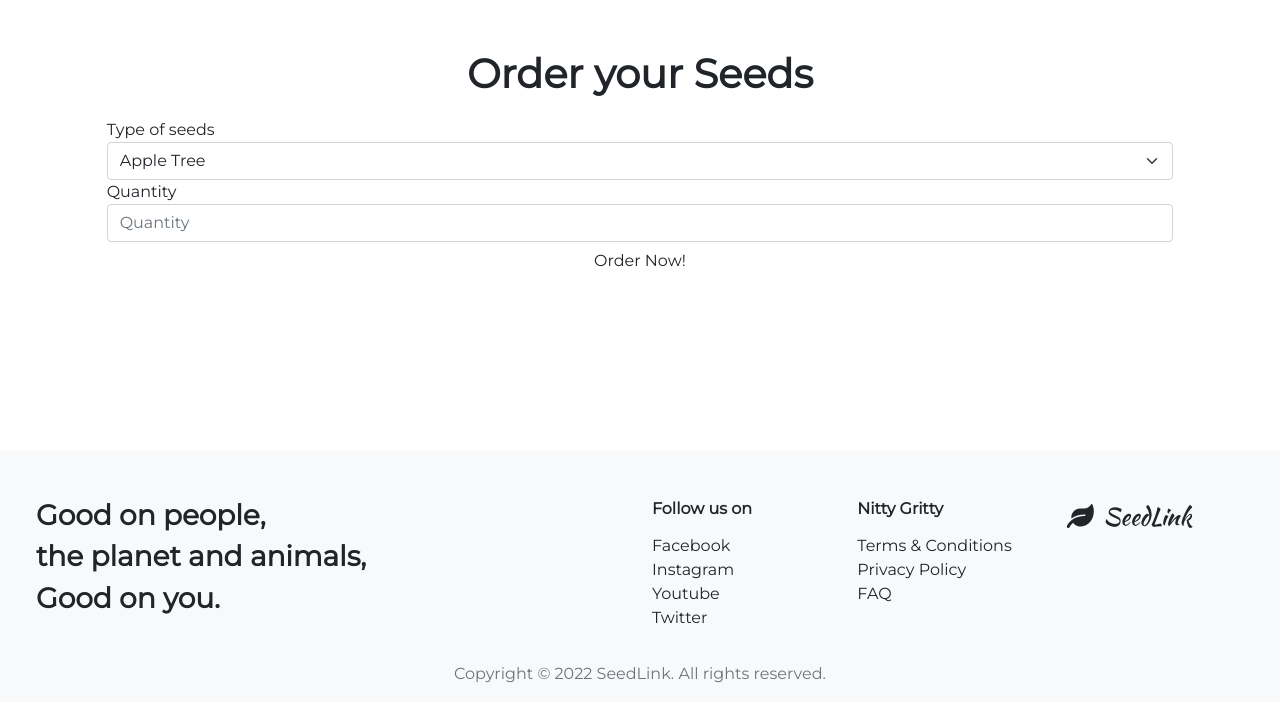
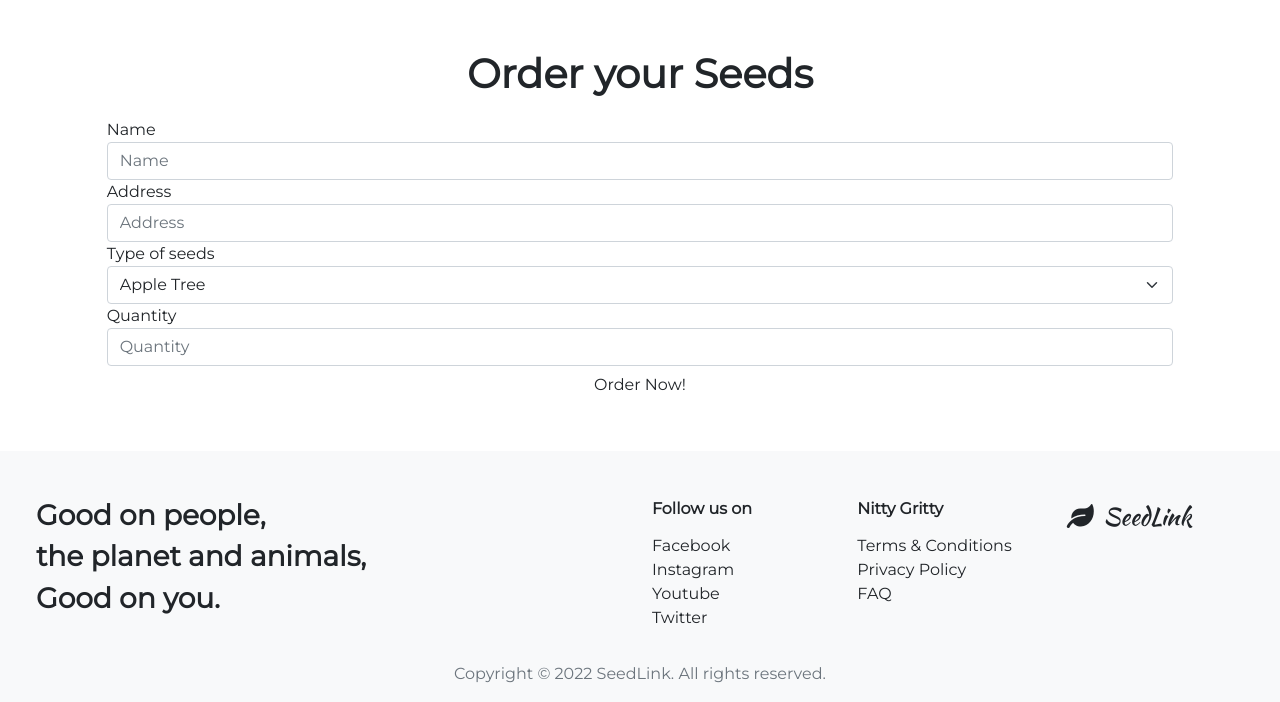
Before and after one commit to tindyc/seedlink, a Flask app: page /order_seeds in a window 1280 px wide. Shown: the part 98-800 px from the top of the page. Run offline with Flask 2, Linux system fonts and the light colour scheme; data that the repository does not hold is empty; some libraries are stand-ins or nearby versions.

Commit message:
Update order seeds form with address field

```diff
--- a/app.py
+++ b/app.py
@@ -202,6 +202,8 @@ def order_seeds():
     if request.method == "POST":
         order_seeds = {
             "username": session["user"],
+            "fullname": request.form.get("fullname"),
+            "address": request.form.get("address"),
             "quantity": request.form.get("quantity"),
             "date_ordered": date.strftime("%d %b %Y"),
         }
--- a/templates/index.html
+++ b/templates/index.html
@@ -44,7 +44,7 @@
             <p>so join in, get outside and become a planter. You can promote plan based eating,
                 help the environment and your local community along the way.
             </p>
-            <a href="{{ url_for('marketplace') }}" class="btn btn-lg btn-success mx-1 m-5">View Available Products</a>
+            <a href="{{ url_for('marketplace') }}" class="btn btn-lg btn-success mx-1 m-5">View Available Produce</a>
         </div>
 
         <div class="col-sm-6 image-container-tree mx-auto text-center">
--- a/templates/order_seeds.html
+++ b/templates/order_seeds.html
@@ -9,6 +9,17 @@
 </div>
 <!-- Add Donation Form-->
 <form method="POST" action="" class="col-10 offset-1">
+
+    <div class="form-group">
+        <label for="fullname">Name</label>
+        <input type="text" class="form-control" id="fullname" name="fullname" placeholder="Name" required>
+    </div>
+
+    <div class="form-group">
+        <label for="address">Address</label>
+        <input type="text" class="form-control" id="address" name="address" placeholder="Address" required>
+    </div>
+
 
     <div class="form-group">
         <label for="seeds_type">Type of seeds</label>
--- a/templates/profile.html
+++ b/templates/profile.html
@@ -21,7 +21,6 @@
                     <div class="col-12 col-md-6 col-lg-4 offset-lg-2 ml-2">
                         <div class="profile-info-container mb-2">
                             <h3 class="mb-0 font-weight-bold profile-info">{{ profile.fullname }}</h3>
-                            <span class="text-muted">({{ profile.member_type }})</span>
                             <p class="mb-0"><strong class="profile-info">Birthday:</strong> {{ profile.birthday }}
                                 <br><strong class="profile-info">Location:</strong> {{ profile.location }}
                             </p>
```
